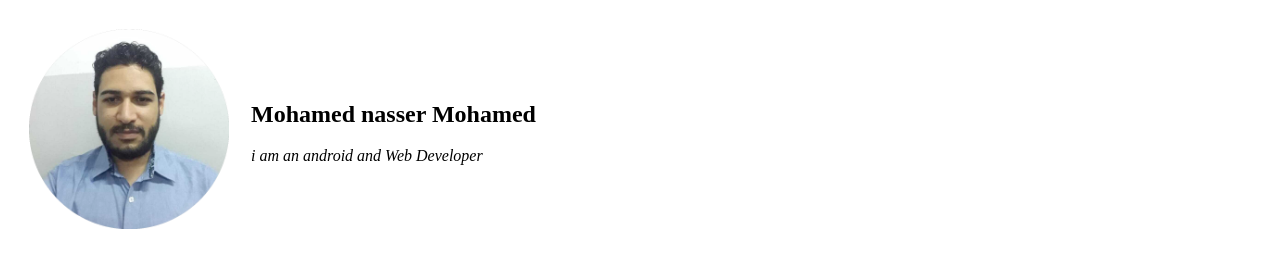
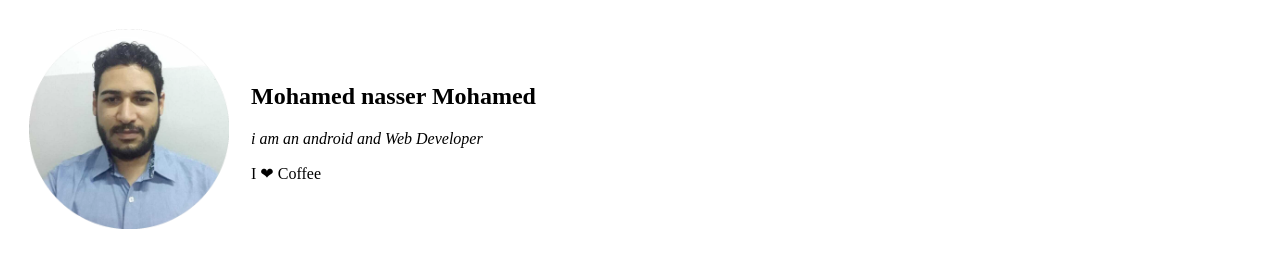
Before and after one commit to mohamednasser90/cv, a plain HTML site: page index.html in a window 1280 px wide. Shown: the top 260 px of the page. Drawn offline with Linux system fonts and the light colour scheme.

Commit message:
Add files via upload

```diff
--- a/index.html
+++ b/index.html
@@ -10,6 +10,7 @@
         <td ><img src="Images\Myphot.png" width="200px" alt=""></td>
         <td><h2>Mohamed nasser Mohamed</h2>
 <p><em>i am an android and Web Developer</em></p>
+<p>I ❤ Coffee</p>
         </td>
       </tr>
     </table>
```
